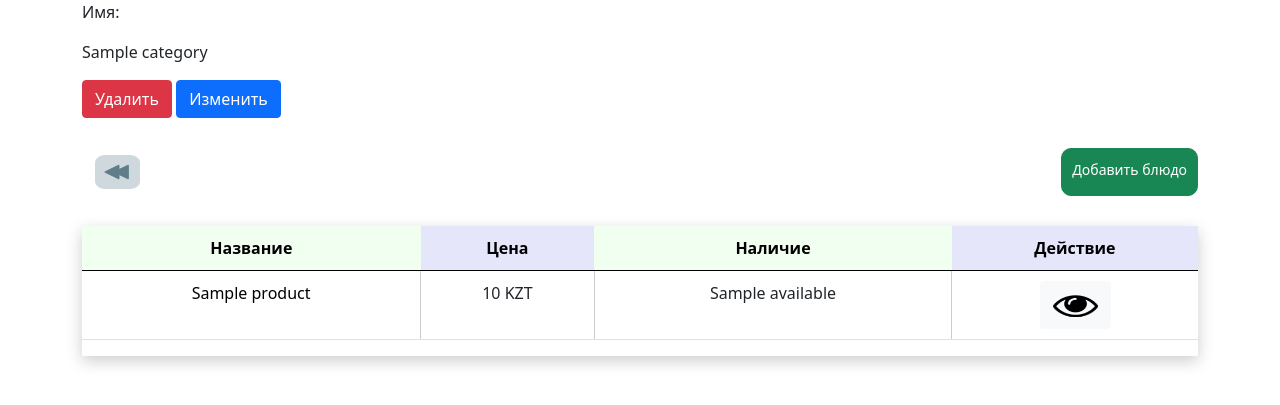
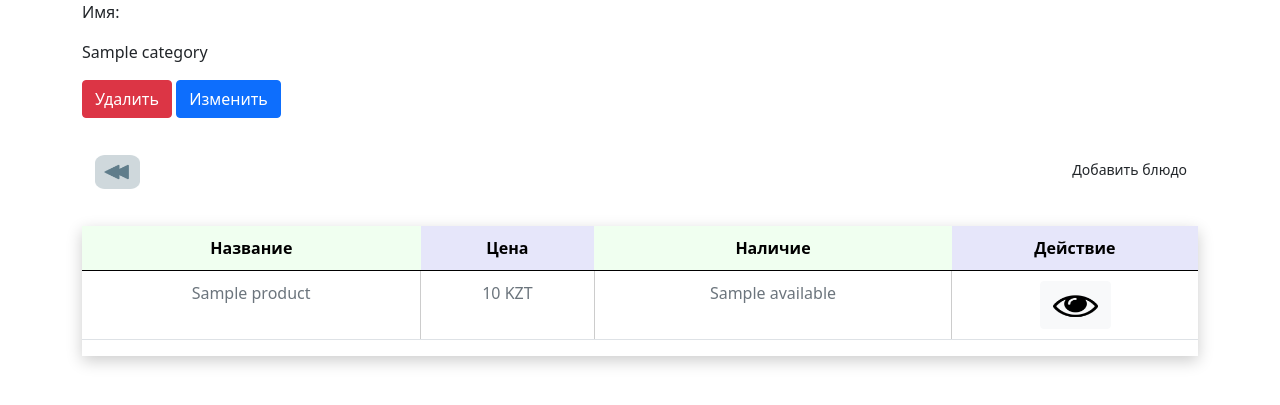
Before and after one commit to stybayev/esdp-ap-5-6-team-3, a Django app: template templates/product/list_product_view.html in a window 1280 px wide. Shown: the part 86-491 px from the top of the page. Run offline with Django 4.2, Linux system fonts and the light colour scheme; the template is opened without the code that fills it: most values are stand-ins (such as "Sample title", 1, 10 or a date in 2020); parts of the project's set-up code (start-up, migrations or seed data) failed here and were passed over; some libraries are stand-ins or nearby versions.

Commit message:
# Изменил дизайн списка блюд

```diff
--- a/templates/partial/product/list_menu.html
+++ b/templates/partial/product/list_menu.html
@@ -1,8 +1,8 @@
 {% load static %}
 {% block content %}
     <div class="button_my">
-        <a class="btn" style="margin-right: 5%" href="#"><img style="width: 45px; height: 34px" src="{% static 'images_common/backward.png' %}" alt=""></a>
-        <a class="create btn btn-success btn-sm"  href="{% url 'create_product' %}">Добавить блюдо</a>
+        <a class="btn" style="margin-right: 5%" href="{% url 'list_category' %}"><img style="width: 45px; height: 34px" src="{% static 'images_common/backward.png' %}" alt=""></a>
+        <a class="create btn btn-2 btn-sm"  href="{% url 'create_product' %}">Добавить блюдо</a>
     </div>
     <div class="table-responsive">
         <table class="table">
@@ -18,13 +18,13 @@
             {% for product in products %}
                 <tr>
                 <td data-label="Название">
-                    <a style="text-decoration: none; color: black" href="{% url 'detail_product' product.pk %}" class="card-link" >{{ product.product_name }}</a>
+                    <a style="text-decoration: none; color: #6c757d" href="{% url 'detail_product' product.pk %}" class="card-link" >{{ product.product_name }}</a>
                 </td>
                 <td data-label="Цена">
-                    <p>{{ product.price }} KZT</p>
+                    <p style="color: #6c757d">{{ product.price }} KZT</p>
                 </td>
                 <td data-label="Наличие">
-                    {{ product.available }}
+                    <p style="color: #6c757d">{{ product.available }}</p>
                 </td>
                 <td data-label="Действие">
                     <a href="{% url 'detail_product' product.pk %}" class="btn btn-light" ><img style="width: 45px; height: 34px" src="{% static 'images_common/eye.png' %}" alt=""></a>
```
